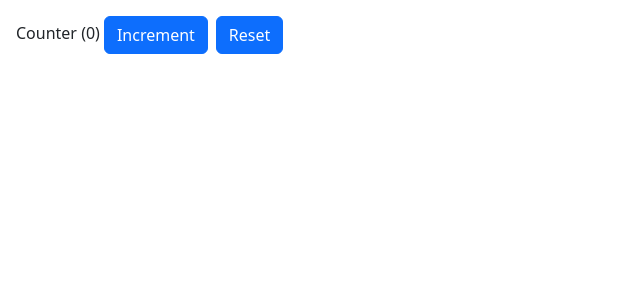
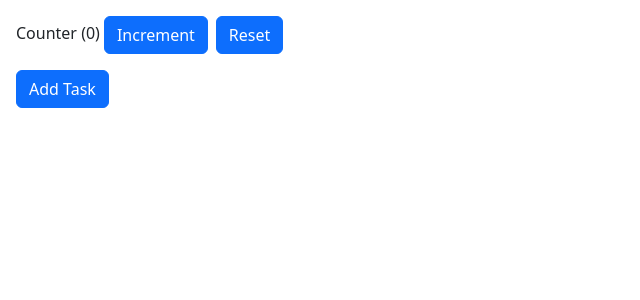
Before and after one commit to Scientific-Research/react-course-part2-starter, a React (Vite) app: page / in a window 1280 px wide. Shown: the top 300 px of the page, without its empty margins (0-640 px from the left). Built offline with nearby package versions, Linux system fonts and the light colour scheme.

Commit message:
creating complex actions using reducer(task,action)

```diff
--- a/src/App.tsx
+++ b/src/App.tsx
@@ -1,5 +1,6 @@
 import './App.css';
 import Counter from './state-management/Counter';
+import TaskList from './state-management/TaskList';
 
 function App() {
 	return (
@@ -10,6 +11,7 @@
 			{/* <TodoForm />
 			<TodoList /> */}
 			<Counter />
+			<TaskList />
 		</>
 	);
 }
--- a/src/state-management/TaskList.tsx
+++ b/src/state-management/TaskList.tsx
@@ -1,21 +1,26 @@
-import { useState } from 'react';
-
-interface Task {
-  id: number;
-  title: string;
-}
+import { useReducer, useState } from 'react';
+import tasksReducer from './reducers/tasksReducer';
 
 const TaskList = () => {
-  const [tasks, setTasks] = useState<Task[]>([]);
+	// const [tasks, setTasks] = useState<Task[]>([]);
+
+	const [tasks, dispatch] = useReducer(tasksReducer, []);
 
 	return (
 		<>
 			<button
+				// onClick={() =>
+				// 	setTasks([
+				// 		{ id: Date.now(), title: 'Task ' + Date.now() },
+				// 		...tasks,
+				// 	])
+				// }
+				// onClick={() => dispatch({ type: 'ADD' })}
 				onClick={() =>
-          setTasks([
-            { id: Date.now(), title: 'Task ' + Date.now() },
-            ...tasks,
-          ])
+					dispatch({
+						type: 'ADD',
+						task: { id: Date.now(), title: 'Task' + Date.now() },
+					})
 				}
 				className="btn btn-primary my-3"
 			>
@@ -30,8 +35,11 @@
 						<span className="flex-grow-1">{task.title}</span>
 						<button
 							className="btn btn-outline-danger"
+							// onClick={() =>
+							// 	setTasks(tasks.filter((t) => t.id !== task.id))
+							// }
 							onClick={() =>
-                setTasks(tasks.filter((t) => t.id !== task.id))
+								dispatch({ type: 'DELETE', taskId: task.id })
 							}
 						>
 							Delete
--- /dev/null
+++ b/src/state-management/reducers/tasksReducer.ts
@@ -0,0 +1,29 @@
+interface Task {
+	id: number;
+	title: string;
+}
+
+interface AddTask {
+	type: 'ADD';
+	task: Task;
+}
+
+interface DeleteTask {
+	type: 'DELETE';
+	taskId: number;
+}
+
+type TaskAction = AddTask | DeleteTask;
+
+const tasksReducer = (tasks: Task[], action: TaskAction): Task[] => {
+	if (action.type === 'ADD') {
+		// return [{ id: Date.now(), title: 'Task ' + Date.now() }, ...tasks];
+		return [action.task, ...tasks];
+	}
+	if (action.type === 'DELETE') {
+		return tasks.filter((t) => t.id !== action.taskId);
+	}
+	return tasks;
+};
+
+export default tasksReducer;
```
Lines whose indentation alone changed are shown as unchanged.
